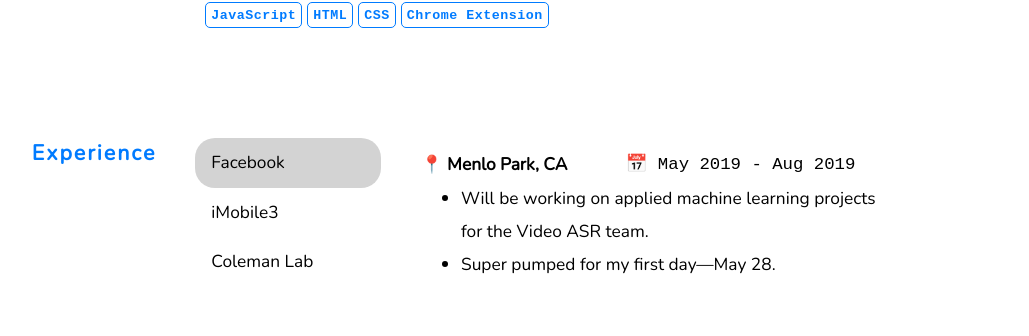
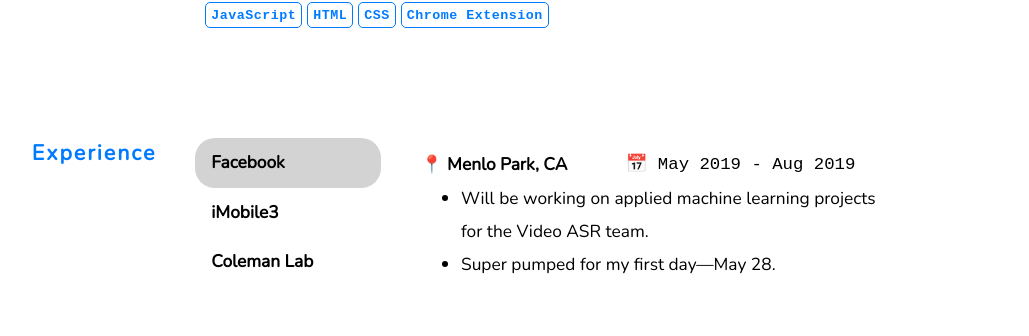
Before and after one commit to znields/znields.com, a React (Create React App) app: page / in a window 1280 px wide. Shown: the part 2208-2544 px from the top of the page, without its empty margins (60-1089 px from the left). Built offline with nearby package versions, Linux system fonts and the light colour scheme.

Commit message:
Updated Tabs

```diff
--- a/package.json
+++ b/package.json
@@ -5,6 +5,7 @@
   "homepage": "https://isaiahnields.com/",
   "dependencies": {
     "bootstrap": "^4.3.1",
+    "gh-pages": "^2.0.1",
     "mobx": "^5.9.4",
     "mobx-react": "^5.4.3",
     "prop-types": "^15.7.2",
--- a/src/components/Tabs.jsx
+++ b/src/components/Tabs.jsx
@@ -3,6 +3,8 @@
   Tab, Row, Col, Nav,
 } from 'react-bootstrap';
 import PropTypes from 'prop-types';
+import { observer } from 'mobx-react';
+import dayStore from '../store/day';
 
 const style = {
   date: {
@@ -16,11 +18,8 @@
     whiteSpace: 'nowrap',
   },
   company: {
-    color: 'black',
-    // fontWeight: 'bold',
+    fontWeight: 'bold',
     borderRadius: '0',
-    backgroundColor: 'inherit',
-    // marginLeft: '1px',
   },
 };
 
@@ -38,6 +37,10 @@
   render() {
     const { jobs } = this.props;
     const { key } = this.state;
+    const { day } = dayStore;
+    let color = day ? 'black' : 'white';
+    let backgroundColor = day ? 'lightgrey' : 'rgb(0, 123, 255)';
+
     return (
       <Tab.Container defaultActiveKey={key}>
         <Row>
@@ -45,7 +48,7 @@
             <Nav className="flex-column">
               { jobs.map(job => (
                 <Nav.Item key={job.company} onClick={() => { this.setState({ key: job.company }); }}>
-                  <Nav.Link eventKey={job.company} style={{ ...style.company, backgroundColor: key === job.company ? 'lightgrey' : 'white', borderRadius: '20px'}}>
+                  <Nav.Link eventKey={job.company} style={{ ...style.company, backgroundColor: key === job.company ? backgroundColor : 'inherit', borderRadius: '20px', color }}>
                     {job.company}
                   </Nav.Link>
                 </Nav.Item>
@@ -83,4 +86,4 @@
   jobs: PropTypes.arrayOf(Object).isRequired,
 };
 
-export default ControlledTabs;
+export default observer(ControlledTabs);
```
Also changed, not shown: 1 other file (tests, documents, lock files or other folders).
